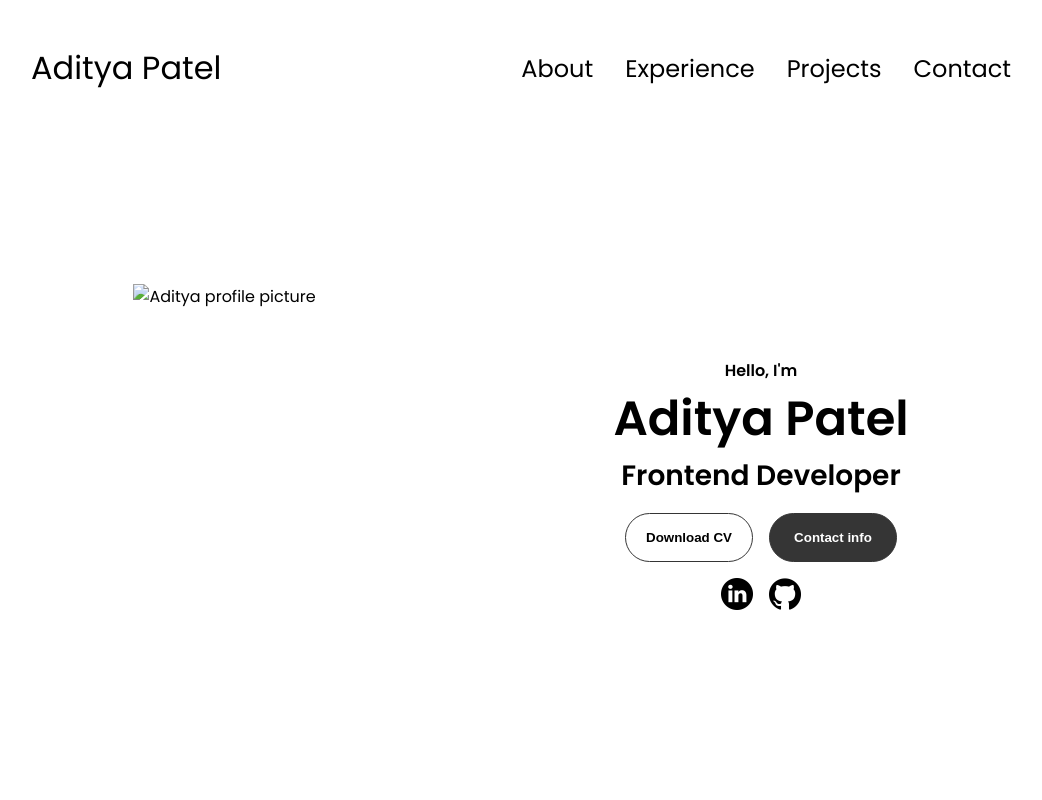
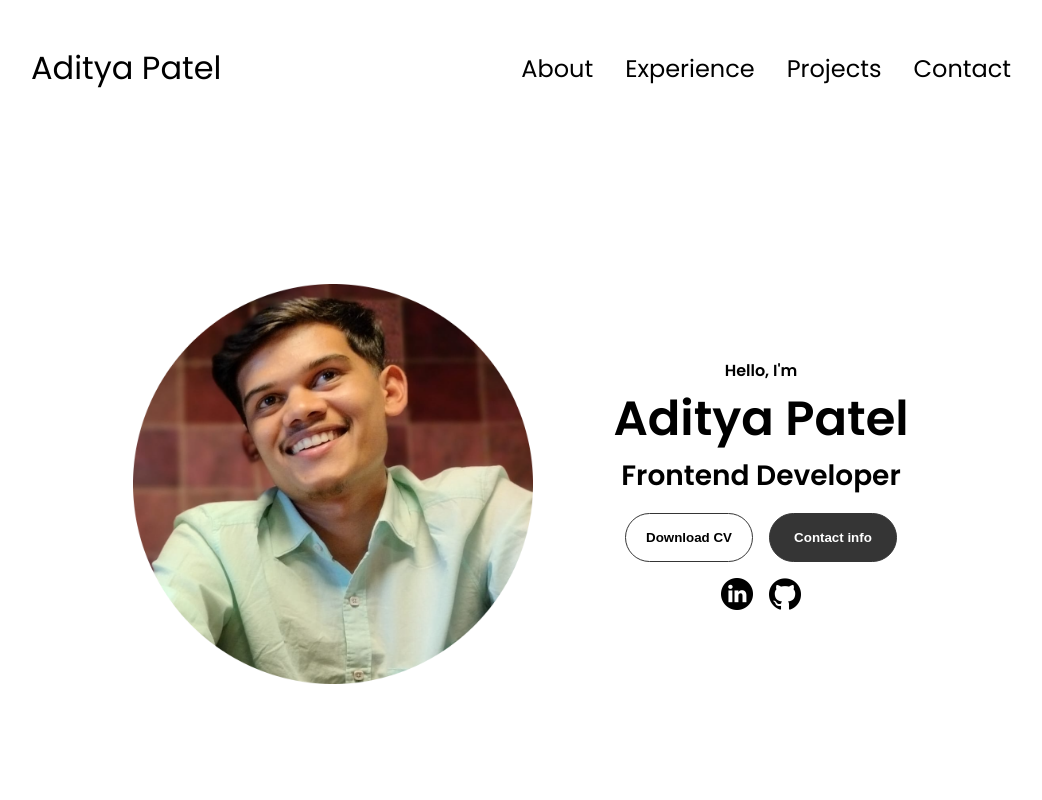
Before and after one commit to adityaP70/Portfolio-html-css-js, a plain HTML site: page index.html in a window 1280 px wide. Shown: the top 800 px of the page, without its empty margins (119-1161 px from the left). Drawn offline with Linux system fonts and the light colour scheme; the site is published under a folder, as on GitHub Pages, so addresses that start at the root find nothing; a script that the page names is missing.

Commit message:
index.html

```diff
--- a/index.html
+++ b/index.html
@@ -37,7 +37,7 @@
     </nav>
     <section id="profile">
         <div class="section__pic-container">
-            <img src="/assests/pp-modified.png" alt="Aditya profile picture">
+            <img src="./assests/pp-modified.png" alt="Aditya profile picture">
         </div>
         <div class="section__text">
             <p class="section__text__p1">Hello, I'm</p>
```
